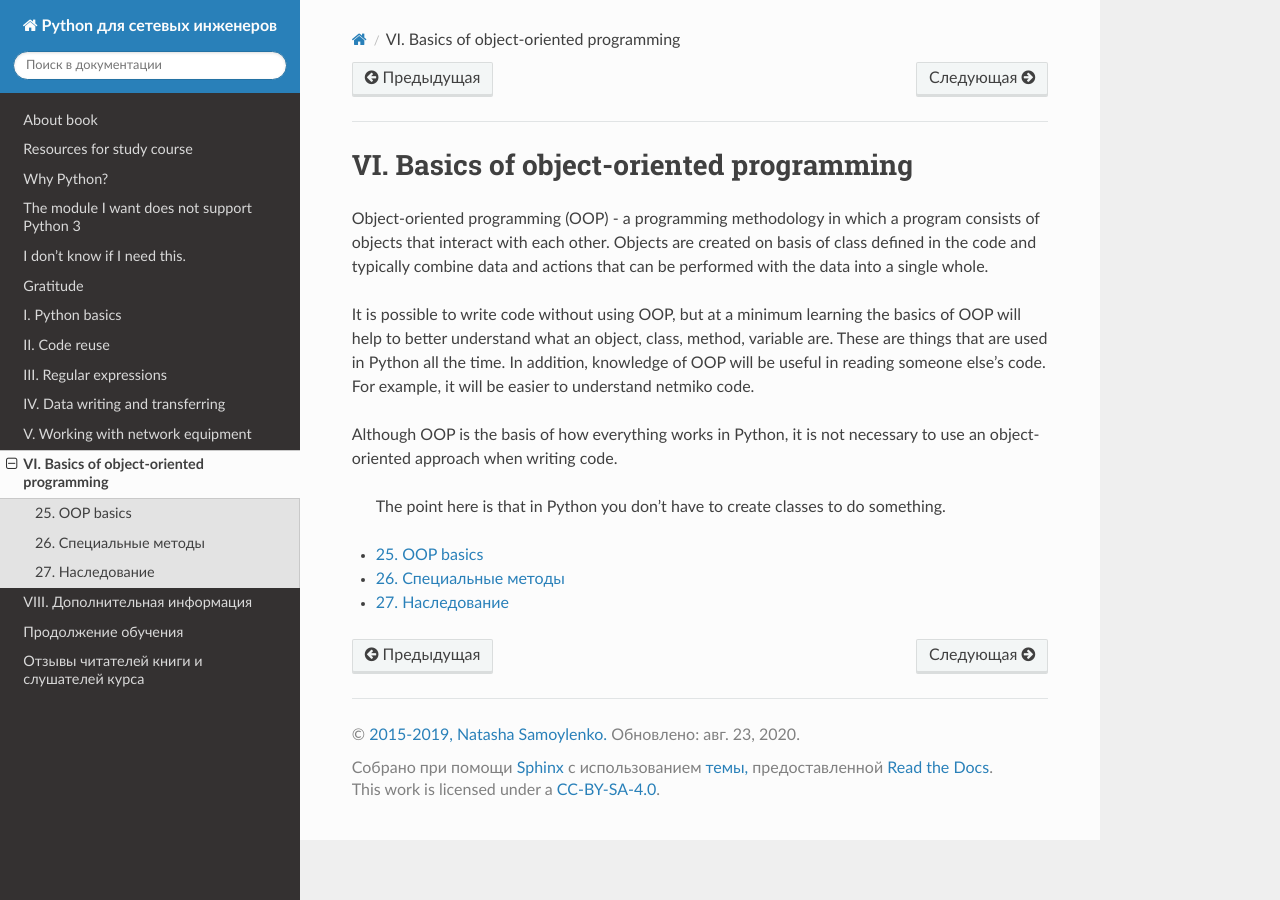
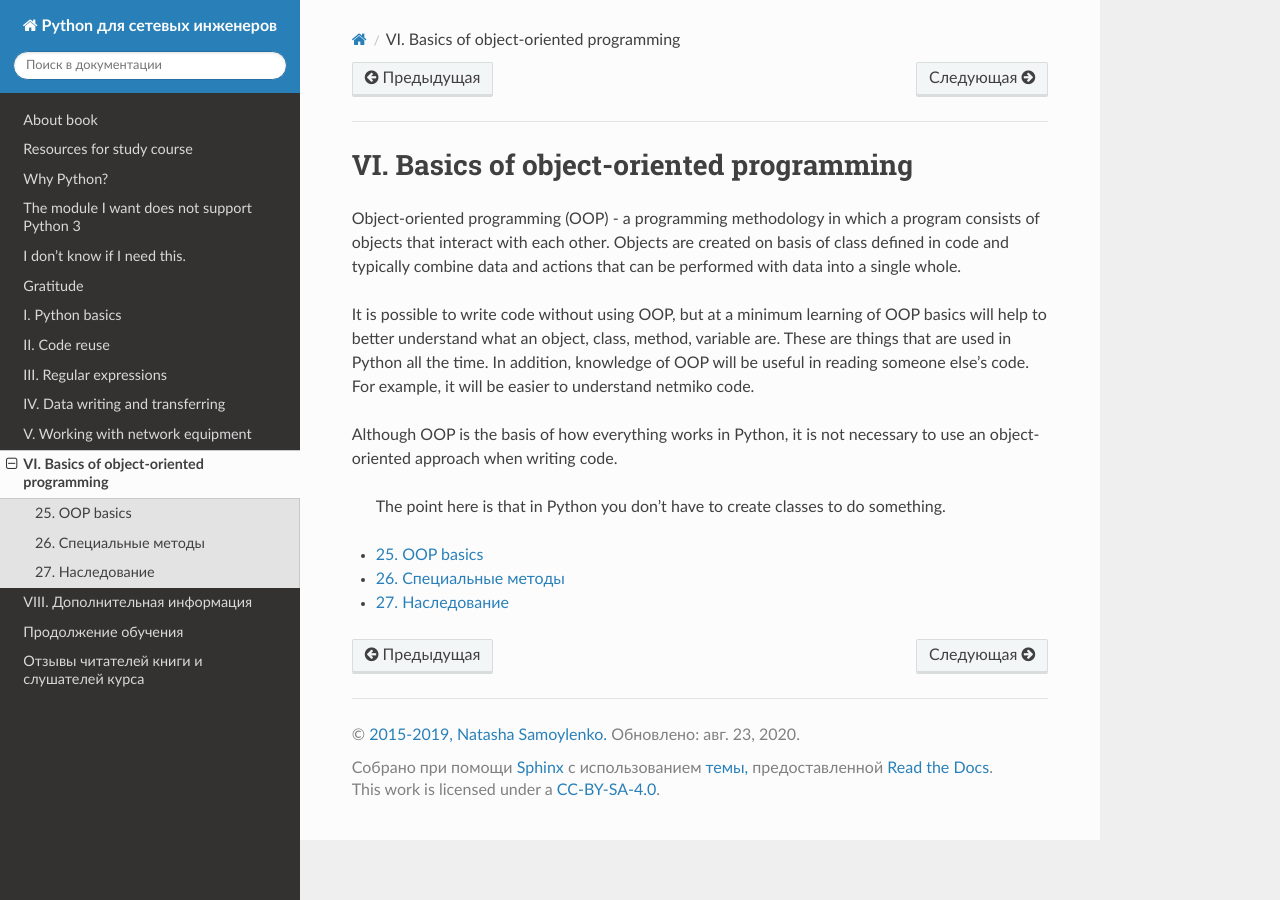
Before and after one commit to Aidar5/nattoeng, a Sphinx documentation site: the page built from docs/source/book/Part_VI.rst, in a window 1280 px wide. Built offline with Sphinx 7.4.7 and the Read the Docs theme 2.0.0, drawn with Linux system fonts in a browser that asks for light colours; pages that are not in the unit, such as notebooks, are missing from menus.

Commit message:
Update Part_VI.rst

```diff
--- a/docs/source/book/Part_VI.rst
+++ b/docs/source/book/Part_VI.rst
@@ -1,9 +1,9 @@
 VI.  Basics of object-oriented programming
 #######################################################
 
-Object-oriented programming (OOP) - a programming methodology in which a program consists of objects that interact with each other. Objects are created on basis of class defined in the code and typically combine data and actions that can be performed with the data into a single whole.
+Object-oriented programming (OOP) - a programming methodology in which a program consists of objects that interact with each other. Objects are created on basis of class defined in code and typically combine data and actions that can be performed with data into a single whole.
 
-It is possible to write code without using OOP, but at a minimum learning the basics of OOP will help to better understand what an object, class, method, variable are. These are things that are used in Python all the time. In addition, knowledge of OOP will be useful in reading someone else’s code. For example, it will be easier to understand netmiko code.
+It is possible to write code without using OOP, but at a minimum learning of OOP basics will help to better understand what an object, class, method, variable are. These are things that are used in Python all the time. In addition, knowledge of OOP will be useful in reading someone else’s code. For example, it will be easier to understand netmiko code.
 
 Although OOP is the basis of how everything works in Python, it is not necessary to use an object-oriented approach when writing code.
 
```
